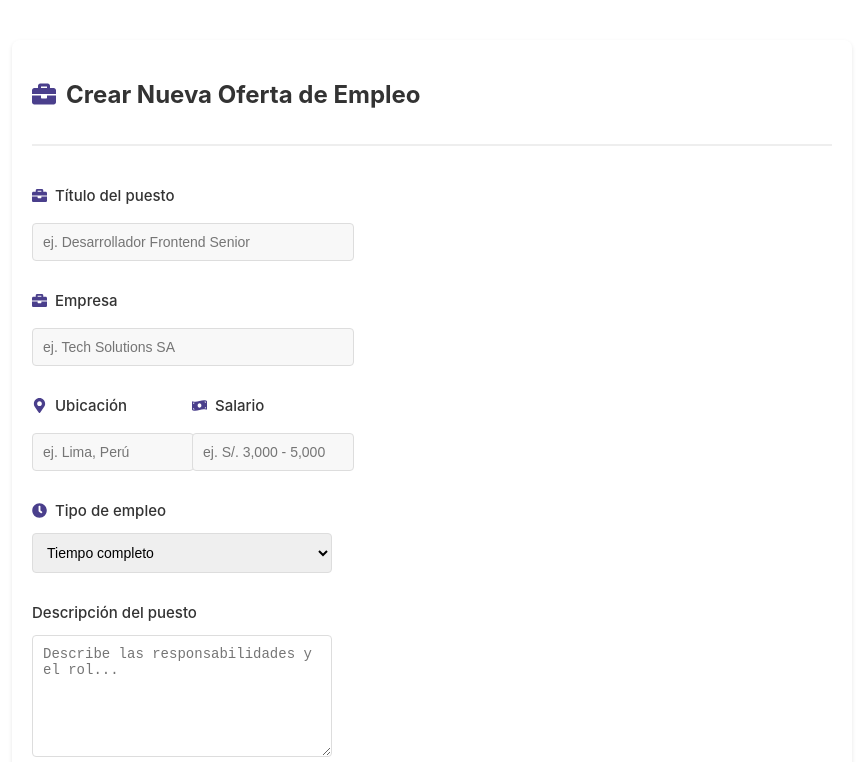
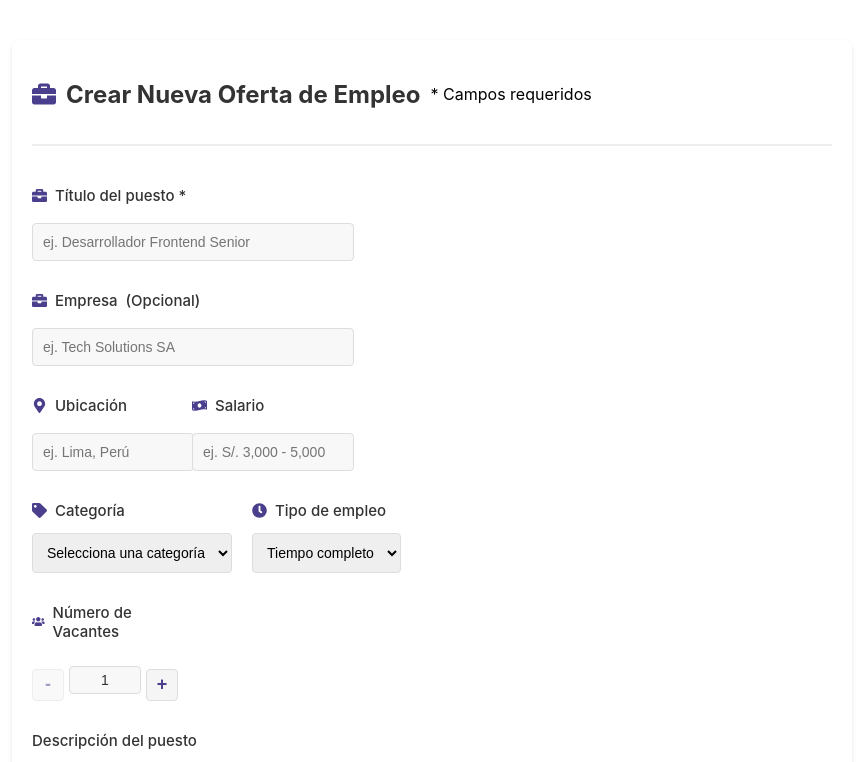
Before and after one commit to TitanFest/GestionEmpleos, a React (Create React App) app: page /CreateJob in a window 1280 px wide. Shown: the top 762 px of the page, without its empty margins (208-1071 px from the left). Built offline with nearby package versions, Linux system fonts and the light colour scheme.

Commit message:
Creacion de empleo

```diff
--- a/src/components/CreateJob.jsx
+++ b/src/components/CreateJob.jsx
@@ -1,6 +1,6 @@
 import React, { useState } from 'react';
 import '../styles/CreateJob.css';
-import { FaBriefcase, FaMapMarkerAlt, FaMoneyBillWave, FaClock } from 'react-icons/fa';
+import { FaBriefcase, FaMapMarkerAlt, FaMoneyBillWave, FaClock, FaTag, FaUsers } from 'react-icons/fa';
 
 const CreateJob = () => {
   const [jobData, setJobData] = useState({
@@ -9,9 +9,11 @@ const CreateJob = () => {
     location: '',
     salary: '',
     type: 'Tiempo completo',
+    category: '',
     description: '',
     requirements: '',
-    benefits: ''
+    benefits: '',
+    vacancies: 1,
   });
 
   const handleChange = (e) => {
@@ -28,18 +30,44 @@ const CreateJob = () => {
     console.log(jobData);
   };
 
+  const handleVacanciesChange = (operation) => {
+    setJobData(prevState => ({
+      ...prevState,
+      vacancies: operation === 'increment'
+        ? Math.min(prevState.vacancies + 1, 99) // Máximo 99 vacantes
+        : Math.max(prevState.vacancies - 1, 1)  // Mínimo 1 vacante
+    }));
+  };
+
+  // Lista de categorías disponibles
+  const jobCategories = [
+    'Tecnología',
+    'Marketing',
+    'Diseño',
+    'Ventas',
+    'Administración',
+    'Recursos Humanos',
+    'Finanzas',
+    'Educación',
+    'Salud',
+    'Ingeniería',
+    'Servicio al Cliente',
+    'Otros'
+  ];
+
   return (
     <div className="create-job-container">
       <div className="create-job-header">
         <FaBriefcase className="header-icon" />
         <h2>Crear Nueva Oferta de Empleo</h2>
+        <span className="required-legend">* Campos requeridos</span>
       </div>
 
       <form onSubmit={handleSubmit} className="create-job-form">
         <div className="form-group">
           <label>
             <FaBriefcase className="input-icon" />
-            Título del puesto
+            Título del puesto *
           </label>
           <input
             type="text"
@@ -54,7 +82,7 @@ const CreateJob = () => {
         <div className="form-group">
           <label>
             <FaBriefcase className="input-icon" />
-            Empresa
+            Empresa <span className="optional-text">(Opcional)</span>
           </label>
           <input
             type="text"
@@ -62,7 +90,6 @@ const CreateJob = () => {
             value={jobData.company}
             onChange={handleChange}
             placeholder="ej. Tech Solutions SA"
-            required
           />
         </div>
 
@@ -97,6 +124,28 @@ const CreateJob = () => {
           </div>
         </div>
 
+        <div className="form-row">
+          <div className="form-group">
+            <label>
+              <FaTag className="input-icon" />
+              Categoría
+            </label>
+            <select
+              name="category"
+              value={jobData.category}
+              onChange={handleChange}
+              required
+              className="category-select"
+            >
+              <option value="">Selecciona una categoría</option>
+              {jobCategories.map((category) => (
+                <option key={category} value={category}>
+                  {category}
+                </option>
+              ))}
+            </select>
+          </div>
+
           <div className="form-group">
             <label>
               <FaClock className="input-icon" />
@@ -112,6 +161,46 @@ const CreateJob = () => {
               <option value="Remoto">Remoto</option>
               <option value="Freelance">Freelance</option>
             </select>
+          </div>
+        </div>
+
+        <div className="form-row">
+          <div className="form-group">
+            <label>
+              <FaUsers className="input-icon" />
+              Número de Vacantes
+            </label>
+            <div className="vacancies-input">
+              <button
+                type="button"
+                className="vacancy-btn"
+                onClick={() => handleVacanciesChange('decrement')}
+                disabled={jobData.vacancies <= 1}
+              >
+                -
+              </button>
+              <input
+                type="number"
+                name="vacancies"
+                value={jobData.vacancies}
+                onChange={(e) => {
+                  const value = Math.max(1, Math.min(99, parseInt(e.target.value) || 1));
+                  setJobData(prev => ({ ...prev, vacancies: value }));
+                }}
+                min="1"
+                max="99"
+                className="vacancy-number"
+              />
+              <button
+                type="button"
+                className="vacancy-btn"
+                onClick={() => handleVacanciesChange('increment')}
+                disabled={jobData.vacancies >= 99}
+              >
+                +
+              </button>
+            </div>
+          </div>
         </div>
 
         <div className="form-group">
--- a/src/styles/CreateJob.css
+++ b/src/styles/CreateJob.css
@@ -115,3 +115,73 @@ textarea {
     margin: 20px;
   }
 }
+
+.vacancies-input {
+  display: flex;
+  align-items: center;
+  gap: 5px;
+  max-width: 200px;
+}
+
+.vacancy-btn {
+  width: 32px;
+  height: 32px;
+  display: flex;
+  align-items: center;
+  justify-content: center;
+  background-color: #f5f5f5;
+  border: 1px solid #ddd;
+  border-radius: 4px;
+  cursor: pointer;
+  font-size: 18px;
+  color: #4a3f8c;
+  transition: all 0.2s ease;
+}
+
+.vacancy-btn:hover:not(:disabled) {
+  background-color: #e5e5e5;
+  border-color: #4a3f8c;
+}
+
+.vacancy-btn:disabled {
+  opacity: 0.5;
+  cursor: not-allowed;
+}
+
+.vacancy-number {
+  width: 60px;
+  text-align: center;
+  padding: 5px;
+  border: 1px solid #ddd;
+  border-radius: 4px;
+  font-size: 14px;
+}
+
+.vacancy-number::-webkit-inner-spin-button,
+.vacancy-number::-webkit-outer-spin-button {
+  -webkit-appearance: none;
+  margin: 0;
+}
+
+.vacancy-number:focus {
+  outline: none;
+  border-color: #4a3f8c;
+  box-shadow: 0 0 0 2px rgba(74, 63, 140, 0.1);
+}
+
+/* Estilo para Firefox */
+.vacancy-number {
+  -moz-appearance: textfield;
+  appearance: textfield;
+}
+
+/* Asegurarse de que los botones no envíen el formulario */
+.vacancy-btn:focus {
+  outline: none;
+}
+
+/* Estilo para el hover del contenedor completo */
+.vacancies-input:hover .vacancy-btn:not(:disabled),
+.vacancies-input:hover .vacancy-number {
+  border-color: #4a3f8c;
+}
```
Lines whose indentation alone changed are shown as unchanged.
